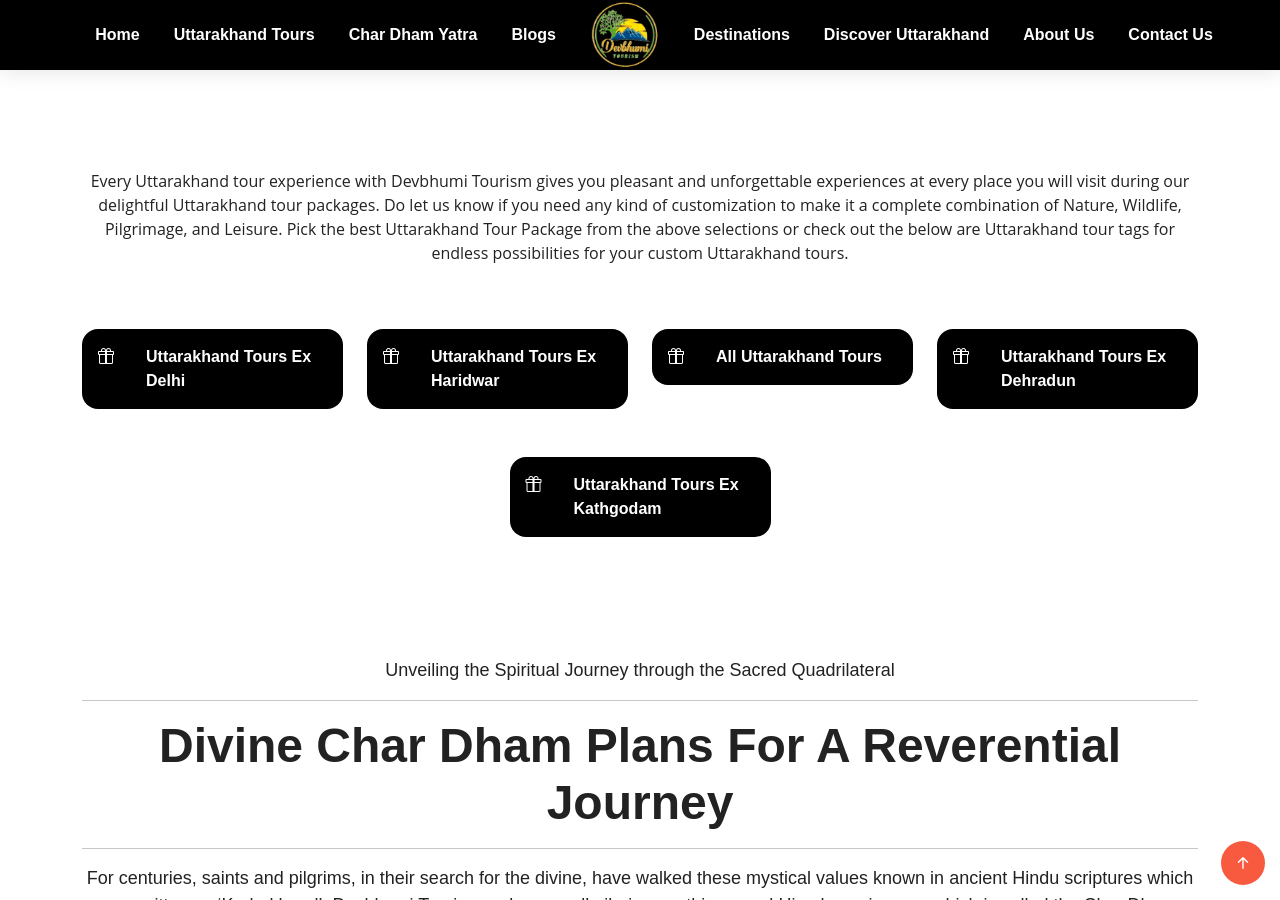
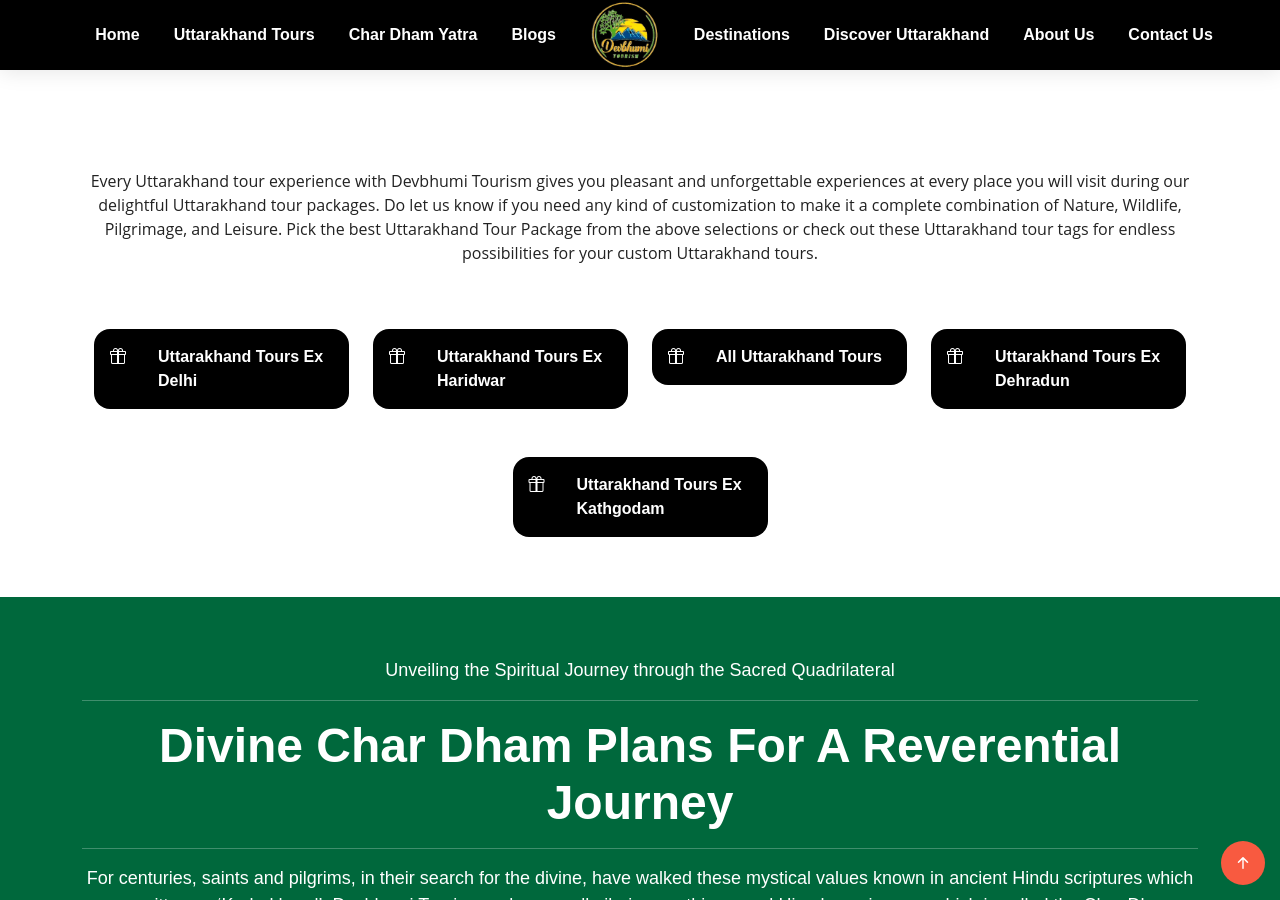
Before and after one commit to sualsoft/devbhumitourism, a Jekyll site: the page built from index.markdown, in a window 1280 px wide and 900 px high, scrolled down 2472 px. Built offline with Jekyll 4.4.1, drawn with Linux system fonts in a browser that asks for light colours; some web fonts are replaced; some of the changed text lies outside the part shown.

Commit message:
Update home.html

```diff
--- a/_layouts/home.html
+++ b/_layouts/home.html
@@ -200,7 +200,7 @@
         </div>
       </section>
 
-      <section class="content-section bg-grey">
+      <section class="content-section bg-orange">
         <div class="container text-center">
           <hp>
             From Green Valleys To Snowy Peaks: Unforgettable Uttarakhand Travel Experiences
@@ -372,7 +372,7 @@
         </div>
      </section>
 
-      <section class="package">
+      <section class="package bg-grey">
         <div class="container">
           <div class="row justify-content-center">
             <div class="col-lg-3 col-md-4 mb-5">
@@ -615,15 +615,14 @@
                 </a>
               </div>
             </div>
-          </div>
+
           <p class="text-center pt-5">
             Every Uttarakhand tour experience with Devbhumi Tourism gives you
             pleasant and unforgettable experiences at every place you will visit
             during our delightful Uttarakhand tour packages. Do let us know if
             you need any kind of customization to make it a complete combination
             of Nature, Wildlife, Pilgrimage, and Leisure. Pick the best
-            Uttarakhand Tour Package from the above selections or check out the
-            below are Uttarakhand tour tags for endless possibilities for your
+            Uttarakhand Tour Package from the above selections or check out these Uttarakhand tour tags for endless possibilities for your
             custom Uttarakhand tours.
           </p>
           <div class="row justify-content-center">
@@ -658,10 +657,10 @@
             </div>
 
           </div>
-        </div>
+        </div> </div>
       </section>
 
-      <section class="content-section">
+      <section class="content-section bg-green">
         <div class="container text-center">
           <p>
             Unveiling the Spiritual Journey through the Sacred Quadrilateral
@@ -952,7 +951,7 @@
         </div>
       </section>
 
-      <section class="content-section bg-green quote">
+      <section class="content-section bg-black quote">
         <div class="container text-center col-lg-10">
           <p>Get A Free, Well-Crafted, And Highly Competitive Quote Within 24
               Hours. </p><hr />
@@ -1094,8 +1093,11 @@
           <p>
             As seen on our TripAdvisor's review page after making great
             Uttarakhand Tours.
-          </p></hr>
-          <h2>Excellent TripAdvisor Reviews</h2>
+          </p><hr />
+          <h2>Excellent TripAdvisor Reviews</h2><hr />
+           <p>
+           Best of the best so far.
+          </p>
 
           <div class="location">
             <div
@@ -1291,7 +1293,7 @@
         <div class="container text-center">
           <p>BOOK UTTARAKHAND TOUR PACKAGES @ DEVBHUMI TOURISM</p>
           <hr />
-          <h2><strong>TO THE SHEER AWESOMENESS OF THE GREAT HIMALAYAS</strong></h2></hr>
+          <h2><strong>TO THE SHEER AWESOMENESS OF THE GREAT HIMALAYAS</strong></h2><hr />
           <p>
             It's so easy to fall in love with Devbhoomi Uttarakhand, isn't it?
             Indeed, there's a reason, Uttarakhand tour packages are flourishing!
@@ -1634,7 +1636,7 @@
         </div>
       </section>
 
-      <section class="content-section text-center">
+      <section class="content-section text-center bg-orange">
         <div class="container">
           <p>
             UTTARAKHAND TOURS ARE JOYLESS IF YOU DON'T PICK THESE TOP THINGS TO
```
